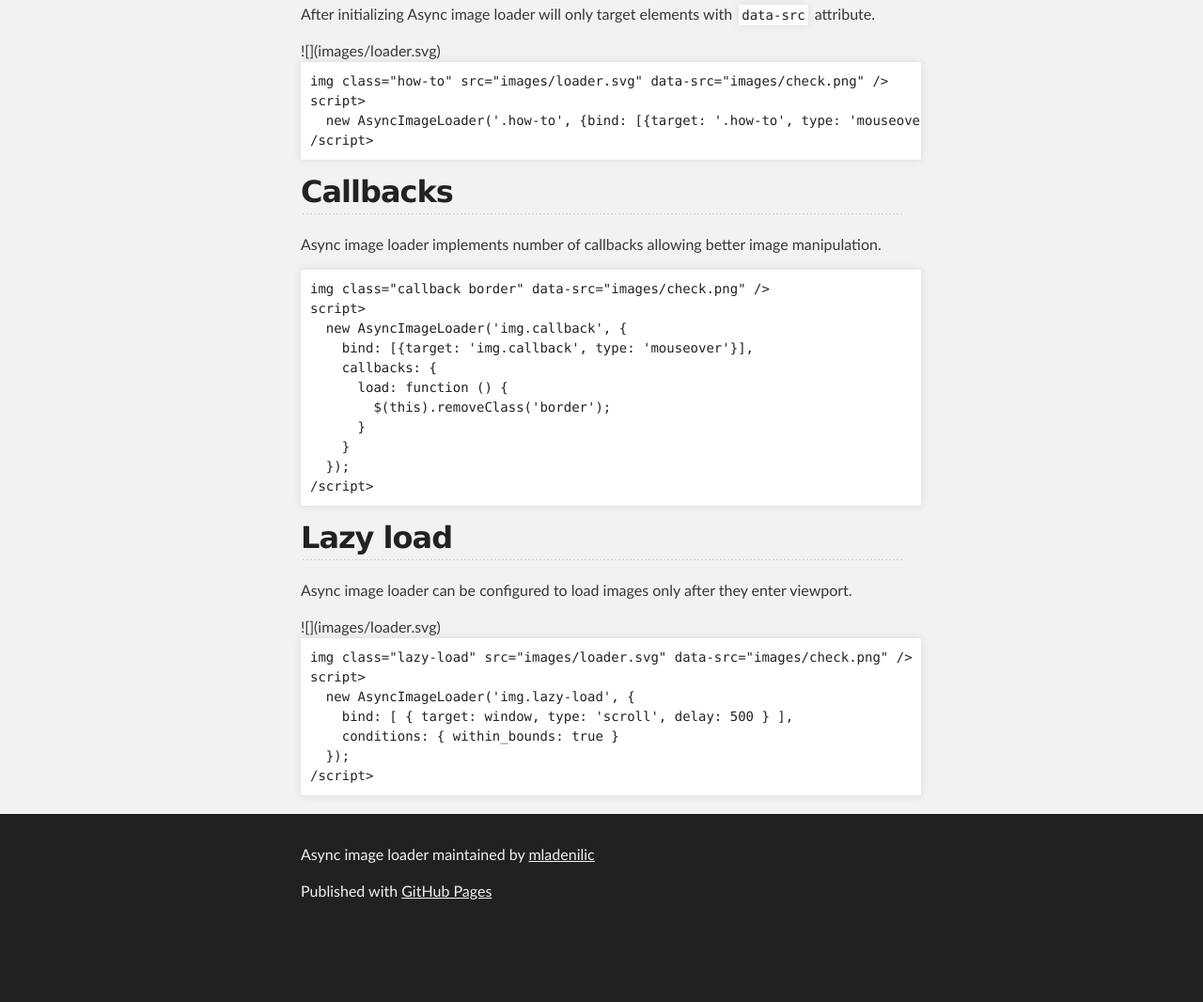
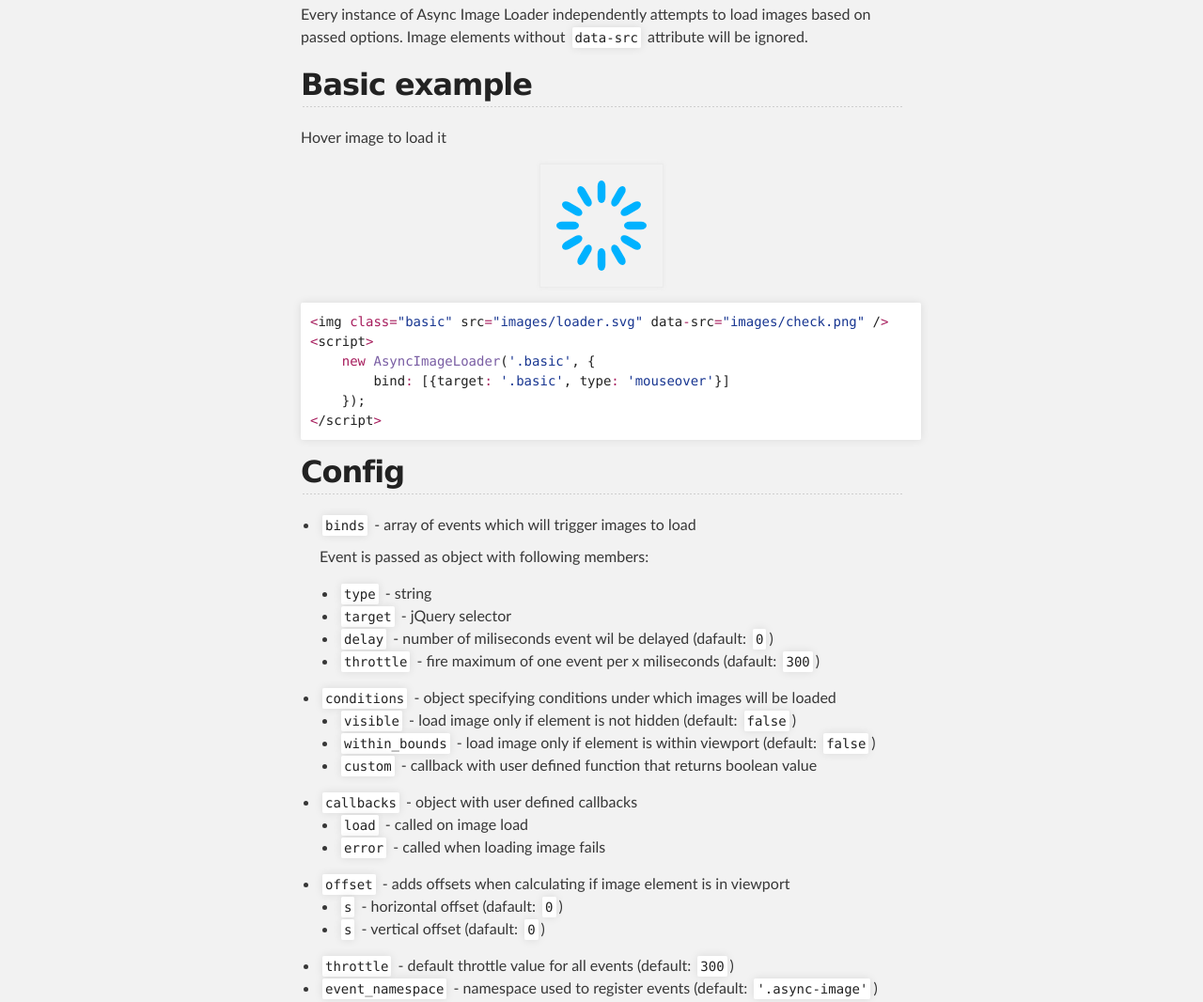
Before and after one commit to mladenilic/async-img, a plain HTML site: page index.html in a window 1280 px wide. Shown: the part 325-1391 px from the top of the page at 94% size. Before the commit the page ends 1320 px from the top, so only its background shows below. Drawn offline with nearby package versions, Linux system fonts and the light colour scheme.

Commit message:
Update page

```diff
--- a/index.html
+++ b/index.html
@@ -7,7 +7,10 @@
     <meta name="description" content="Async image loader : Asynchronous and lazy image loading library.">
 
     <link rel="stylesheet" type="text/css" media="screen" href="stylesheets/stylesheet.css">
+    <link rel="stylesheet" type="text/css" media="screen" href="stylesheets/custom.css">
 
+    <script src="http://code.jquery.com/jquery-latest.min.js"></script>
+    <script src="javascripts/async-img.js"></script>
     <title>Async image loader</title>
 </head>
 
@@ -19,7 +22,7 @@
           <a id="forkme_banner" href="https://github.com/mladenilic/async-img">View on GitHub</a>
 
           <h1 id="project_title">Async image loader</h1>
-          <h2 id="project_tagline">Asynchronous and lazy image loading library.</h2>
+          <h2 id="project_tagline">Asynchronous and lazy image loading library</h2>
 
           <section id="downloads">
               <a class="zip_download_link" href="https://github.com/mladenilic/async-img/zipball/master">Download this project as a .zip file</a>
@@ -31,28 +34,66 @@
   <!-- MAIN CONTENT -->
   <div id="main_content_wrap" class="outer">
       <section id="main_content" class="inner">
-        <h2>
-<a id="how-to" class="anchor" href="#how-to" aria-hidden="true"><span class="octicon octicon-link"></span></a>How to</h2>
+        <h2>How to</h2>
+        <p>Every instance of <i>Async Image Loader</i> independently attempts to load images based on passed options. Image elements without <code>data-src</code> attribute will be ignored.</p>
 
-<p>After initializing Async image loader will only target elements with <code>data-src</code> attribute.</p>
+        <h2>Basic example</h2>
+        <p>Hover image to load it</p>
 
-<div>![](images/loader.svg)</div>
-
-<div>
-
-<pre>img class="how-to" src="images/loader.svg" data-src="images/check.png" /&gt;
-script&gt;
-  new AsyncImageLoader('.how-to', {bind: [{target: '.how-to', type: 'mouseover'}]});
-/script&gt;</pre>
-
+        <div class="example">
+            <img class="basic" src="images/loader.svg" data-src="images/check.png" />
+            <script>
+                new AsyncImageLoader('.basic', {bind: [{target: '.basic', type: 'mouseover'}]});
+            </script>
         </div>
 
-<h2>
-<a id="callbacks" class="anchor" href="#callbacks" aria-hidden="true"><span class="octicon octicon-link"></span></a>Callbacks</h2>
+      <div class="highlight highlight-javascript"><pre><span class="pl-k">&lt;</span>img <span class="pl-k">class</span><span class="pl-k">=</span><span class="pl-s"><span class="pl-pds">"</span>basic<span class="pl-pds">"</span></span> src<span class="pl-k">=</span><span class="pl-s"><span class="pl-pds">"</span>images/loader.svg<span class="pl-pds">"</span></span> data<span class="pl-k">-</span>src<span class="pl-k">=</span><span class="pl-s"><span class="pl-pds">"</span>images/check.png<span class="pl-pds">"</span></span> /<span class="pl-k">&gt;</span>
+<span class="pl-k">&lt;</span>script<span class="pl-k">&gt;</span>
+  <span class="pl-k">  new</span> <span class="pl-en">AsyncImageLoader</span>(<span class="pl-s"><span class="pl-pds">'</span>.basic<span class="pl-pds">'</span></span>, {
+        bind<span class="pl-k">:</span> [{target<span class="pl-k">:</span> <span class="pl-s"><span class="pl-pds">'</span>.basic<span class="pl-pds">'</span></span>, type<span class="pl-k">:</span> <span class="pl-s"><span class="pl-pds">'</span>mouseover<span class="pl-pds">'</span></span>}]
+    });
+<span class="pl-k">&lt;</span>/script<span class="pl-k">&gt;</span></pre></div>
 
-<p>Async image loader implements number of callbacks allowing better image manipulation.</p>
+        <h2>Config</h2>
 
-<div></div>
+        <ul>
+            <li>
+                <code>binds</code> - array of events which will trigger images to load
+                <p>Event is passed as object with following members:</p>
+                <ul>
+                    <li><code>type</code> - string</li>
+                    <li><code>target</code> - jQuery selector</li>
+                    <li><code>delay</code> - number of miliseconds event wil be delayed (dafault: <code>0</code>)</li>
+                    <li><code>throttle</code> - fire maximum of one event per x miliseconds (dafault: <code>300</code>)</li>
+                </ul>
+            </li>
+
+            <li>
+                <code>conditions</code> - object specifying conditions under which images will be loaded
+                <ul>
+                    <li><code>visible</code> - load image only if element is not hidden (default: <code>false</code>)</li>
+                    <li><code>within_bounds</code> - load image only if element is within viewport (default: <code>false</code>)</li>
+                    <li><code>custom</code> - callback with user defined function that returns boolean value</li>
+                </ul>
+            </li>
+
+            <li>
+                <code>callbacks</code> - object with user defined callbacks
+                <ul>
+                    <li><code>load</code> - called on image load</li>
+                    <li><code>error</code> - called when loading image fails</li>
+                </ul>
+            </li>
+            <li>
+                <code>offset</code> - adds offsets when calculating if image element is in viewport
+                <ul>
+                    <li><code>s</code> - horizontal offset (dafault: <code>0</code>)</li>
+                    <li><code>s</code> - vertical offset (dafault: <code>0</code>)</li>
+                </ul>
+            </li>
+            <li><code>throttle</code> - default throttle value for all events (default: <code>300</code>)</li>
+            <li><code>event_namespace</code> - namespace used to register events (default: <code>'.async-image'</code>)</li>
+        </ul>
 
                     <div>
 
--- /dev/null
+++ b/stylesheets/custom.css
@@ -0,0 +1,4 @@
+.basic {
+	display: block;
+	margin: 1em auto;
+}
```
Lines whose indentation alone changed are shown as unchanged.
